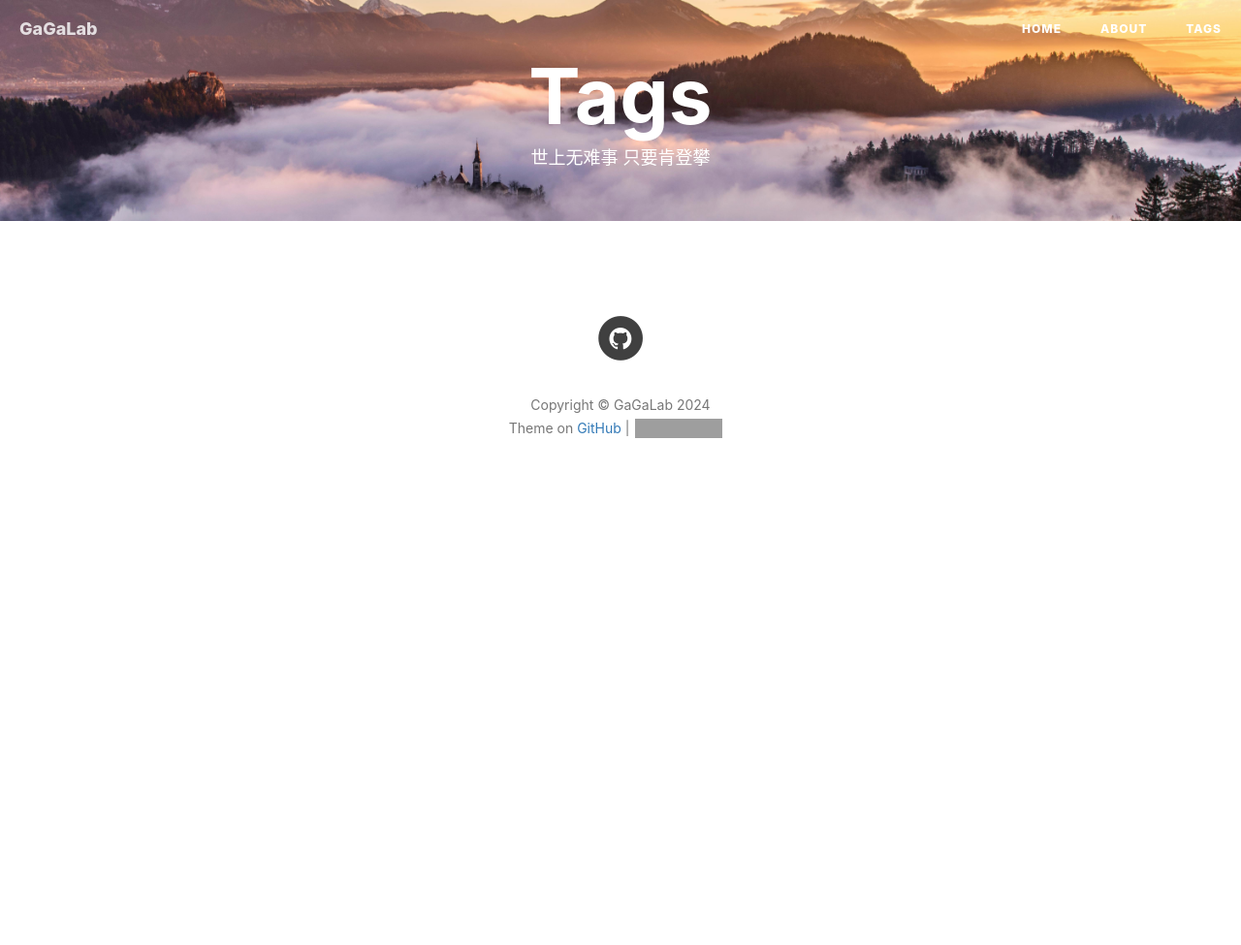
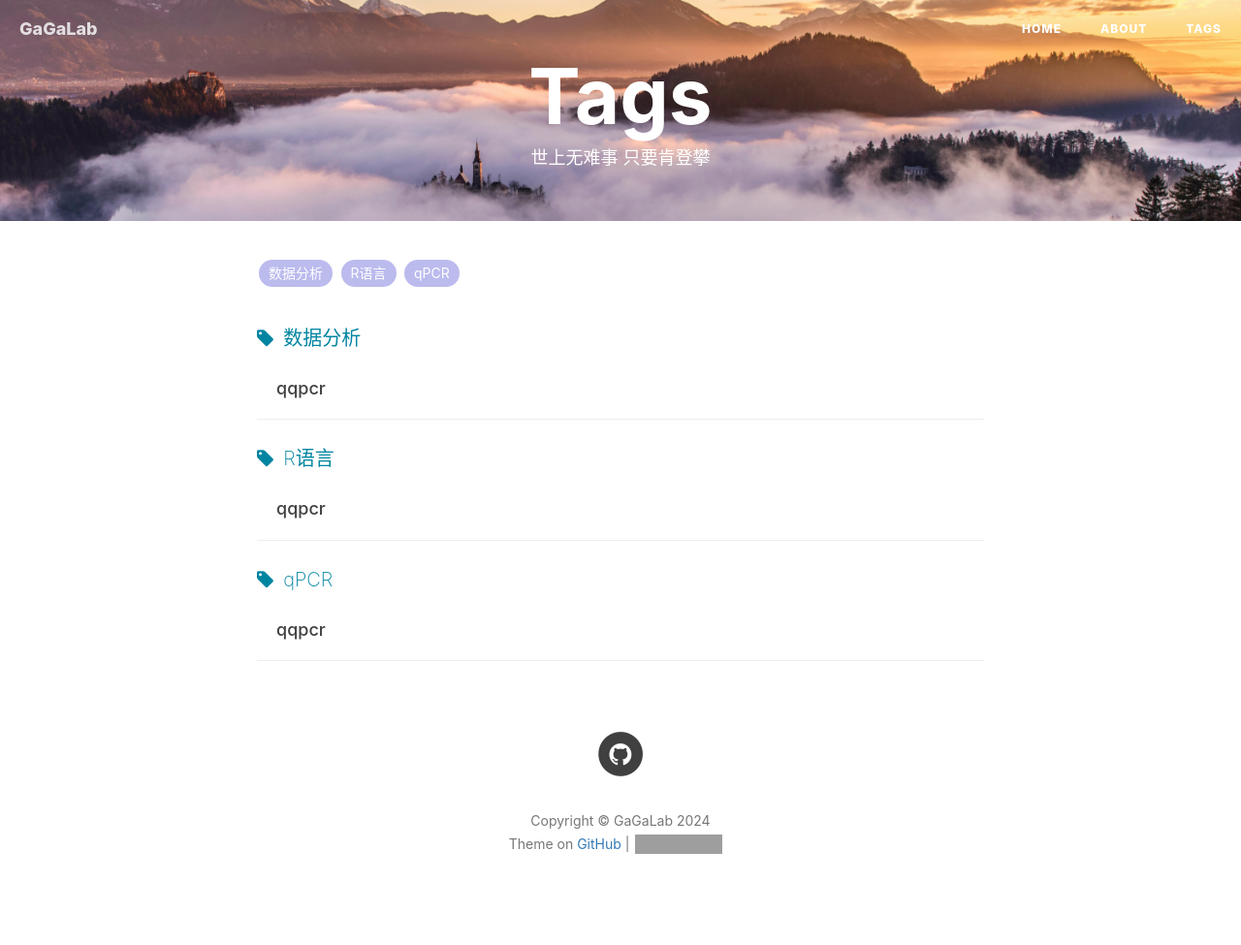
Before and after one commit to liuyuchenlab/LiuYuchenLab.github.io, a Jekyll site: the page built from tags.html, in a window 1280 px wide. Shown: the whole page at 97% size. Built offline with Jekyll 4.4.1, drawn with Linux system fonts in a browser that asks for light colours; nearby versions of some CDN libraries; comment, search, counter and statistics services are not loaded; before the commit the page ends 900 px from its top, so only the background shows below that; grey boxes are pictures that could not be loaded.

Commit message:
Update 2024-11-19-qqpcr.md

```diff
--- a/_posts/2024-11-19-qqpcr.md
+++ b/_posts/2024-11-19-qqpcr.md
@@ -1,6 +1,14 @@
 ---
-title: "qqpcr"
-author: "gagalab"
+layout: post
+title: qqpcr
+author: gagalab
+header-img: img/star.jpg
+catalog: true
+tags:
+    - 数据分析
+    - R语言
+    - qPCR
+
 ---
 
 
```
